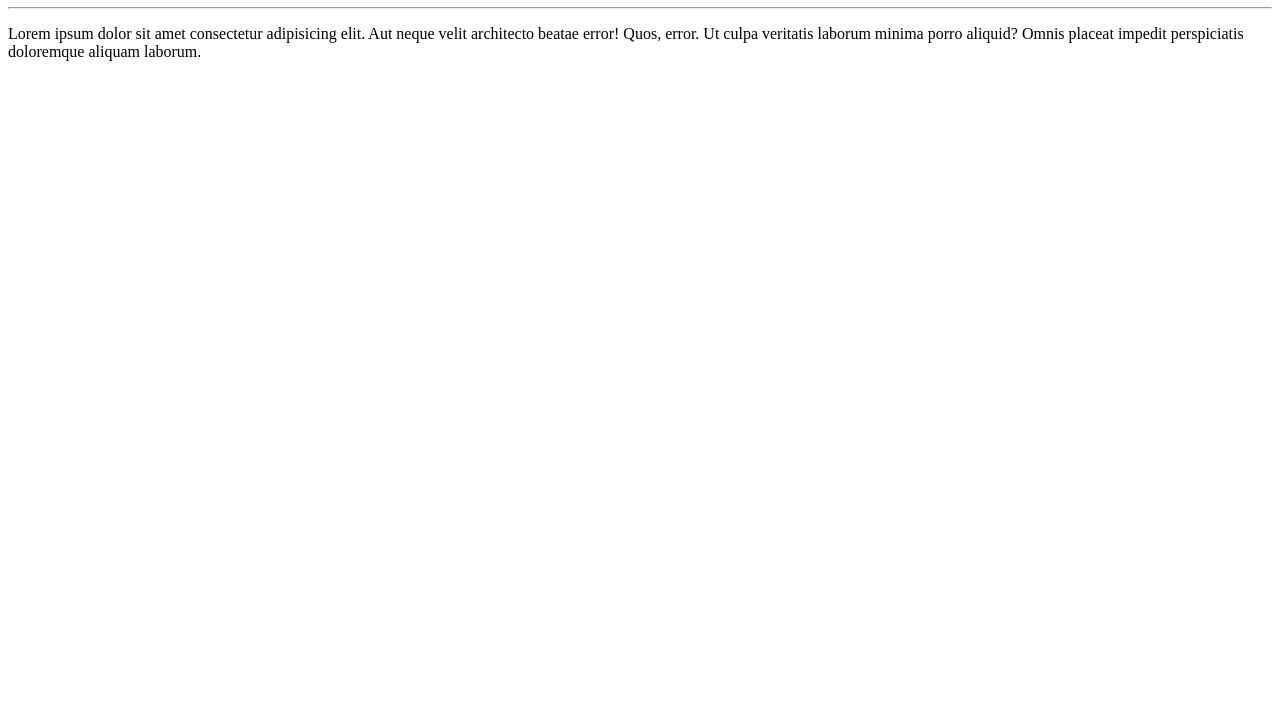
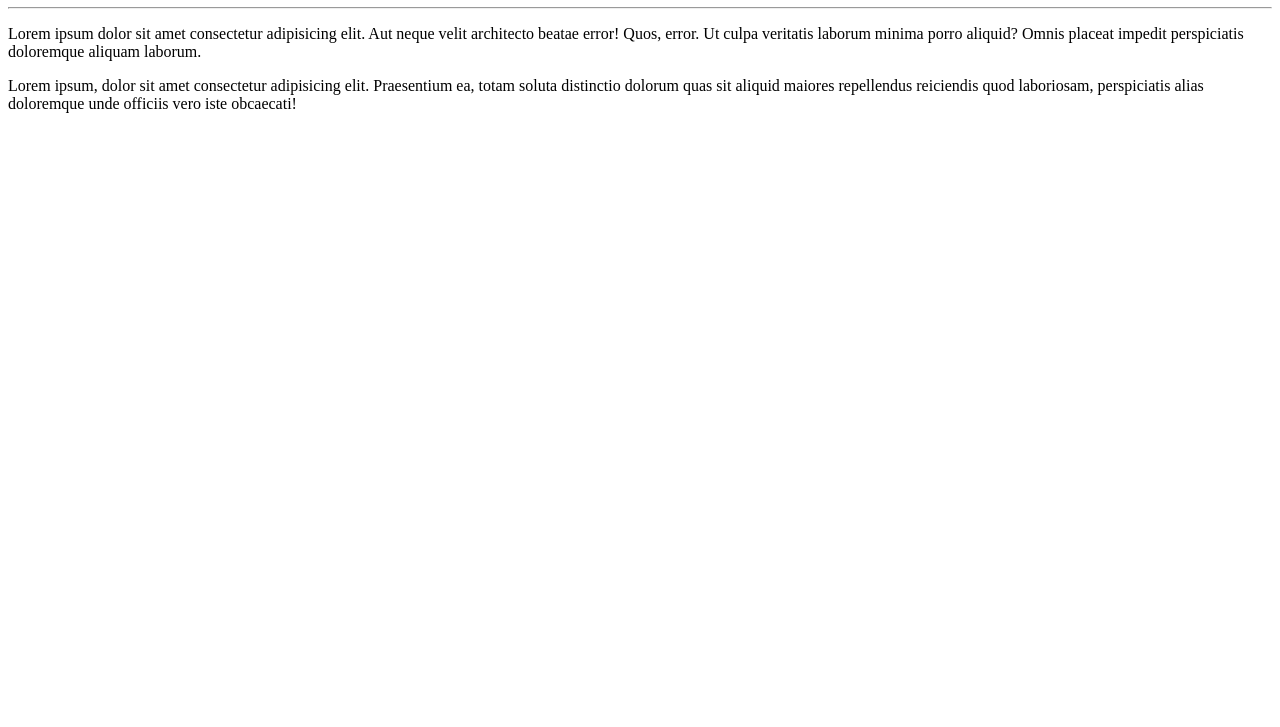
Before and after one commit to JefersonGomes1/Ola-Mundo, a plain HTML site: page site-exemplo/index.html in a window 1280 px wide. Shown: the part 73-800 px from the top of the page. Drawn offline with Linux system fonts and the light colour scheme.

Commit message:
adicionei um paragrafo

```diff
--- a/site-exemplo/index.html
+++ b/site-exemplo/index.html
@@ -16,6 +16,9 @@
     <p>
         Lorem ipsum dolor sit amet consectetur adipisicing elit. Aut neque velit architecto beatae error! Quos, error. Ut culpa veritatis laborum minima porro aliquid? Omnis placeat impedit perspiciatis doloremque aliquam laborum.
     </p>
+    <p>
+        Lorem ipsum, dolor sit amet consectetur adipisicing elit. Praesentium ea, totam soluta distinctio dolorum quas sit aliquid maiores repellendus reiciendis quod laboriosam, perspiciatis alias doloremque unde officiis vero iste obcaecati!
+    </p>
 </body>
 
 </html>
```
